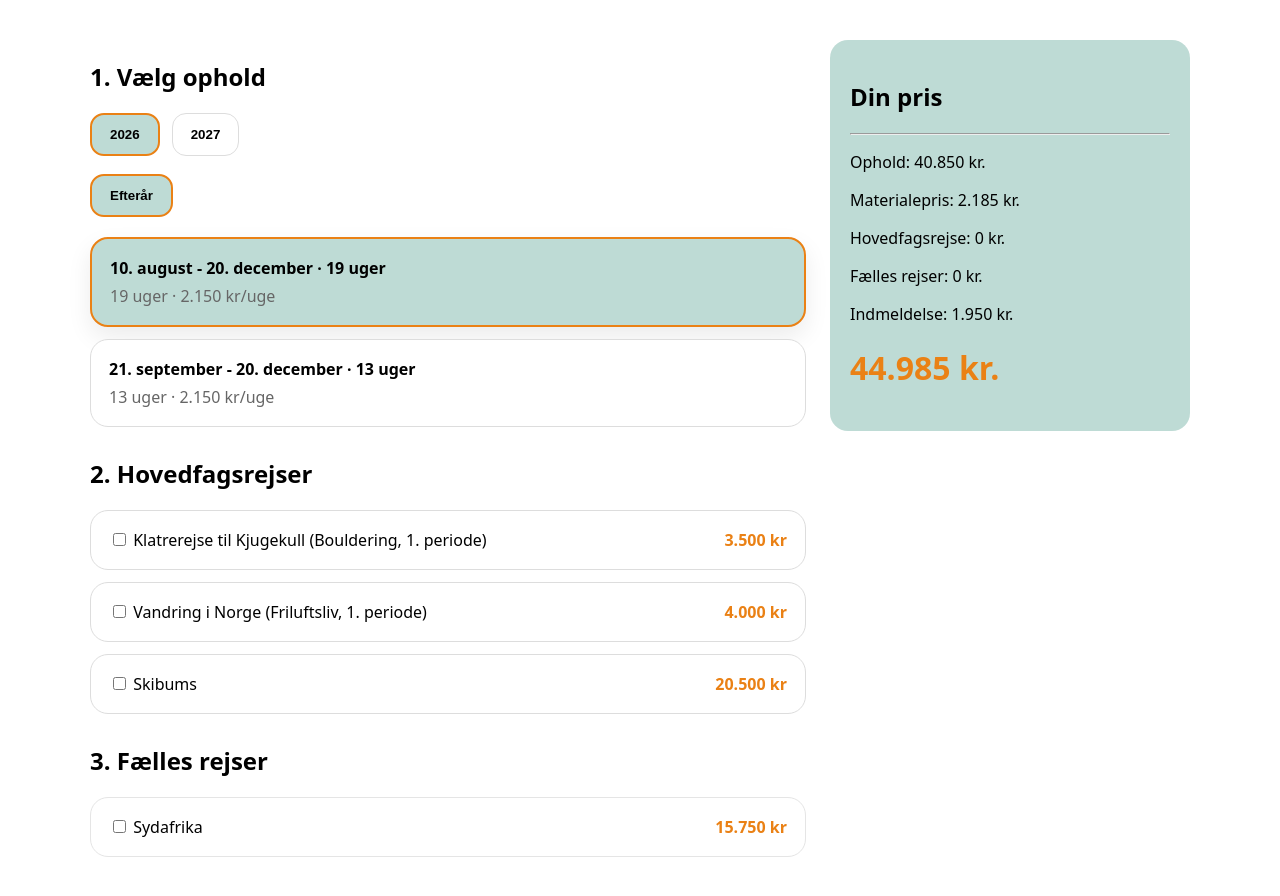
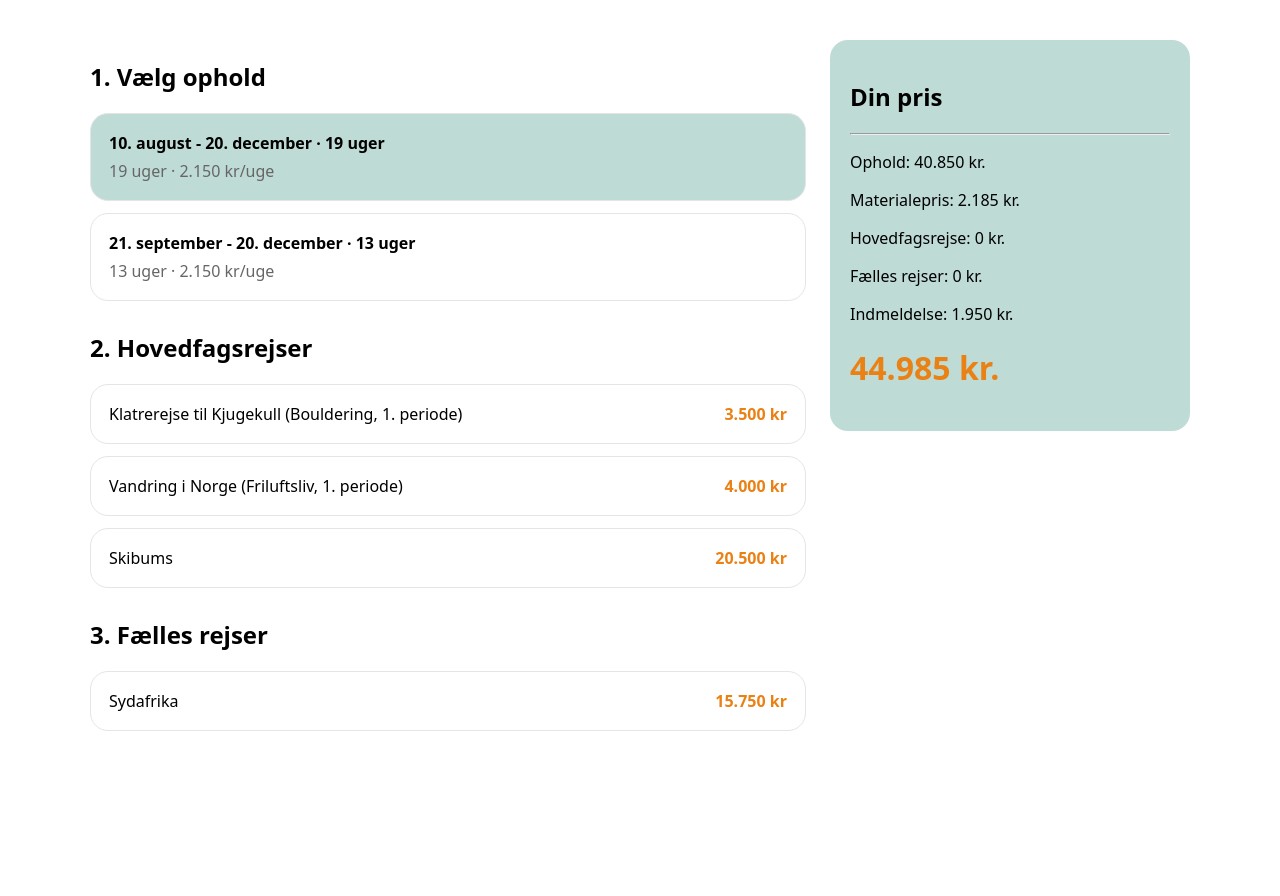
Before and after one commit to mvj-hub/Prisberegner, a React (Vite) app: page / in a window 1280 px wide. Shown: the top 896 px of the page. After the commit the page ends 800 px from the top, so only its background shows below. Built offline with nearby package versions, Linux system fonts and the light colour scheme.

Commit message:
scrollende sidebar

```diff
--- a/src/components/PriceCalculator.jsx
+++ b/src/components/PriceCalculator.jsx
@@ -33,7 +33,6 @@ const DATA = [
       { id: "south-africa", label: "Sydafrika", price: 15750 },
     ],
   },
-
   {
     id: "efteraar-2026-13",
     label: "21. september - 20. december  ·  13 uger",
@@ -44,7 +43,6 @@ const DATA = [
       { id: "south-africa", label: "Sydafrika", price: 15750 },
     ],
   },
-
   {
     id: "foraar-2027-25",
     label: "24. januar - 27. juni  ·  25 uger",
@@ -64,11 +62,7 @@ const DATA = [
         price: 7600,
         required: true,
       },
-      {
-        id: "alpine",
-        label: "Alpin skitur i Italien",
-        price: 7500,
-      },
+      { id: "alpine", label: "Alpin skitur i Italien", price: 7500 },
       {
         id: "fontainebleau",
         label: "Klatretur til Fontainebleau i Frankrig",
@@ -76,7 +70,6 @@ const DATA = [
       },
     ],
   },
-
   {
     id: "foraar-2027-15",
     label: "15. marts - 27. juni  ·  15 uger",
@@ -97,7 +90,6 @@ const DATA = [
       },
     ],
   },
-
   {
     id: "efteraar-2027-18",
     label: "16. august - 19. december  ·  18 uger",
@@ -120,7 +112,6 @@ const DATA = [
       { id: "south-africa", label: "Sydafrika", price: 17000 },
     ],
   },
-
   {
     id: "efteraar-2027-13",
     label: "20. september - 19. december  ·  13 uger",
@@ -138,9 +129,7 @@ export default function PriceCalculator() {
   const [selectedSeason, setSelectedSeason] = useState("Efterår");
 
   const filteredStays = DATA.filter((s) => {
-  const yearMatch =
-    s.id.split("-")[1] === selectedYear;
-
+    const yearMatch = s.id.split("-")[1] === selectedYear;
     const seasonMatch =
       selectedSeason === "Forår"
         ? s.id.startsWith("foraar")
@@ -154,9 +143,7 @@ export default function PriceCalculator() {
   );
 
   const [selectedMainTrip, setSelectedMainTrip] = useState(null);
-
   const [selectedGlobalTrips, setSelectedGlobalTrips] = useState({});
-
   const [isSheetOpen, setIsSheetOpen] = useState(false);
 
   const isMobile =
@@ -164,106 +151,22 @@ export default function PriceCalculator() {
 
   const selectedStay =
     DATA.find((s) => s.id === selectedStayId) || filteredStays[0];
-if (!selectedStay) {
-  return null;
-}
-  const years = [
-  ...new Set(
-    DATA.map((s) => s.id.split("-")[1])
-  ),
-];
 
-  const seasonsForYear = [
-  ...new Set(
-    DATA.filter(
-      (s) => s.id.split("-")[1] === selectedYear
-    ).map((s) =>
-      s.id.startsWith("foraar")
-        ? "Forår"
-        : "Efterår"
-    )
-  ),
-];
+  if (!selectedStay) return null;
 
-  useEffect(() => {
-    if (!filteredStays.find((s) => s.id === selectedStayId)) {
-      setSelectedStayId(filteredStays[0]?.id);
-    }
-  }, [selectedYear, selectedSeason]);
-
-  useEffect(() => {
-    if (!selectedStay) return;
-
-    setSelectedMainTrip(null);
-
-    const defaults = {};
-
-    selectedStay.globalTrips.forEach((t) => {
-      defaults[t.id] = !!t.required;
-    });
-
-    setSelectedGlobalTrips(defaults);
-  }, [selectedStay]);
-
-  const handleMainTripChange = (id) => {
-  setSelectedMainTrip((prev) => {
-    // klik på samme = fjern valg
-    const nextValue = prev === id ? null : id;
-
-    // Skibums må ikke kombineres med Sydafrika
-    if (nextValue === "skibums") {
-      setSelectedGlobalTrips((prevTrips) => ({
-        ...prevTrips,
-        "south-africa": false,
-      }));
-    }
-
-    return nextValue;
-  });
-};
-
-  const toggleGlobalTrip = (id) => {
-    setSelectedGlobalTrips((prev) => {
-      const next = {
-        ...prev,
-        [id]: !prev[id],
-      };
-
-      if (
-        id === "south-africa" &&
-        next[id] &&
-        selectedMainTrip === "skibums"
-      ) {
-        setSelectedMainTrip(null);
-      }
-
-      return next;
-    });
-  };
-
-  const schoolPrice =
-    selectedStay.weeks * selectedStay.weeklyPrice;
-
-  const materialPrice =
-    selectedStay.weeks * MATERIAL_PRICE_PER_WEEK;
-
+  const schoolPrice = selectedStay.weeks * selectedStay.weeklyPrice;
+  const materialPrice = selectedStay.weeks * MATERIAL_PRICE_PER_WEEK;
   const basePrice = schoolPrice + materialPrice;
 
   const mainTripPrice =
     selectedStay.trips.find((t) => t.id === selectedMainTrip)?.price || 0;
 
-  const globalTripsPrice =
-    selectedStay.globalTrips.reduce((sum, t) => {
-      return selectedGlobalTrips[t.id]
-        ? sum + t.price
-        : sum;
+  const globalTripsPrice = selectedStay.globalTrips.reduce((sum, t) => {
+    return selectedGlobalTrips[t.id] ? sum + t.price : sum;
   }, 0);
 
   const total =
-    basePrice +
-    mainTripPrice +
-    globalTripsPrice +
-    ENROLLMENT_FEE;
+    basePrice + mainTripPrice + globalTripsPrice + ENROLLMENT_FEE;
 
   const card = {
     border: "1px solid #e5e5e5",
@@ -271,7 +174,6 @@ if (!selectedStay) {
     padding: 18,
     marginBottom: 12,
     background: COLORS.card,
-    transition: "all 0.15s ease",
   };
 
   return (
@@ -281,250 +183,93 @@ if (!selectedStay) {
         margin: "40px auto",
         fontFamily: "system-ui",
         padding: "0 16px",
+
+        // 🔥 IMPORTANT FIX
         display: "flex",
-        flexDirection: isMobile ? "column" : "row",
+        alignItems: "flex-start",
         gap: 24,
-        paddingBottom: isMobile ? 80 : 0,
       }}
     >
+      {/* LEFT SIDE */}
       <div style={{ flex: 1 }}>
         <section>
           <h2>1. Vælg ophold</h2>
 
-          <div
-            style={{
-              display: "flex",
-              gap: 12,
-              marginBottom: 18,
-              flexWrap: "wrap",
-            }}
-          >
-            {years.map((year) => {
-              const selected = selectedYear === year;
-
-              return (
-                <button
-                  key={year}
-                  onClick={() => setSelectedYear(year)}
-                  style={{
-                    padding: "12px 18px",
-                    borderRadius: 14,
-                    border: selected
-                      ? `2px solid ${COLORS.primary}`
-                      : "1px solid #ddd",
-                    background: selected
-                      ? COLORS.soft
-                      : "#fff",
-                    cursor: "pointer",
-                    fontWeight: 700,
-                  }}
-                >
-                  {year}
-                </button>
-              );
-            })}
-          </div>
-
-          <div
-            style={{
-              display: "flex",
-              gap: 12,
-              marginBottom: 20,
-              flexWrap: "wrap",
-            }}
-          >
-            {seasonsForYear.map((season) => {
-              const selected = selectedSeason === season;
-
-              return (
-                <button
-                  key={season}
-                  onClick={() =>
-                    setSelectedSeason(season)
-                  }
-                  style={{
-                    padding: "12px 18px",
-                    borderRadius: 14,
-                    border: selected
-                      ? `2px solid ${COLORS.primary}`
-                      : "1px solid #ddd",
-                    background: selected
-                      ? COLORS.soft
-                      : "#fff",
-                    cursor: "pointer",
-                    fontWeight: 700,
-                  }}
-                >
-                  {season}
-                </button>
-              );
-            })}
-          </div>
-
-          {filteredStays.map((stay) => {
-            const selected =
-              selectedStayId === stay.id;
-
-            return (
+          {filteredStays.map((stay) => (
             <div
               key={stay.id}
-                onClick={() =>
-                  setSelectedStayId(stay.id)
-                }
+              onClick={() => setSelectedStayId(stay.id)}
               style={{
                 ...card,
                 cursor: "pointer",
-                  background: selected
-                    ? COLORS.soft
-                    : "#fff",
-                  border: selected
-                    ? `2px solid ${COLORS.primary}`
-                    : "1px solid #ddd",
-                  boxShadow: selected
-                    ? "0 10px 25px rgba(0,0,0,0.08)"
-                    : "none",
+                background:
+                  selectedStayId === stay.id ? COLORS.soft : "#fff",
               }}
             >
-                <div style={{ fontWeight: 700 }}>
-                  {stay.label}
-                </div>
+              <div style={{ fontWeight: 700 }}>{stay.label}</div>
 
-                <div
-                  style={{
-                    color: "#666",
-                    marginTop: 6,
-                  }}
-                >
+              {/* BEVARET FEATURE */}
+              <div style={{ color: "#666", marginTop: 6 }}>
                 {stay.weeks} uger ·{" "}
-                  {stay.weeklyPrice.toLocaleString(
-                    "da-DK"
-                  )}{" "}
-                  kr/uge
+                {stay.weeklyPrice.toLocaleString("da-DK")} kr/uge
               </div>
             </div>
-            );
-          })}
+          ))}
         </section>
 
         <section style={{ marginTop: 30 }}>
           <h2>2. Hovedfagsrejser</h2>
 
-          {selectedStay.trips.length === 0 ? (
-            <p style={{ color: "#666" }}>
-              Ingen hovedfagsrejser til dette ophold.
-            </p>
-          ) : (
-            selectedStay.trips.map((trip) => {
-              const selected =
-                selectedMainTrip === trip.id;
-
-              return (
+          {selectedStay.trips.map((trip) => (
             <div
               key={trip.id}
               onClick={() =>
-                    handleMainTripChange(trip.id)
+                setSelectedMainTrip((p) => (p === trip.id ? null : trip.id))
               }
               style={{
                 ...card,
                 cursor: "pointer",
-                    background: selected
-                      ? COLORS.soft
-                      : "#fff",
-                    border: selected
-                      ? `2px solid ${COLORS.primary}`
-                      : "1px solid #ddd",
+                background:
+                  selectedMainTrip === trip.id ? COLORS.soft : "#fff",
               }}
             >
-                  <label
-                    style={{
-                      display: "flex",
-                      justifyContent:
-                        "space-between",
-                    }}
-                  >
-                    <span>
-                      <input
-                        type="checkbox"
-                        checked={selected}
-                        onChange={() =>
-                          handleMainTripChange(
-                            trip.id
-                          )
-                        }
-                      />{" "}
-                      {trip.label}
-                    </span>
+              <div style={{ display: "flex", justifyContent: "space-between" }}>
+                <span>{trip.label}</span>
+                <strong style={{ color: COLORS.primary }}>
+                  {trip.price.toLocaleString("da-DK")} kr
+                </strong>
+              </div>
+            </div>
+          ))}
+        </section>
 
-                    <strong
-                      style={{
-                        color: COLORS.primary,
-                      }}
-                    >
-                      {trip.price.toLocaleString(
-                        "da-DK"
-                      )}{" "}
-                      kr
-                    </strong>
-                  </label>
-                </div>
-              );
-            })
-          )}
-        </section>        {/* FÆLLES REJSER */}
         <section style={{ marginTop: 30 }}>
           <h2>3. Fælles rejser</h2>
 
-          {selectedStay.globalTrips.map((trip) => {
-            const disabled =
-              trip.id === "south-africa" &&
-              selectedMainTrip === "skibums";
-
-            const checked = selectedGlobalTrips[trip.id];
-
-            return (
-              <div
-                key={trip.id}
-                style={{
-                  ...card,
-                  opacity: disabled ? 0.4 : 1,
-                  cursor: disabled ? "not-allowed" : "pointer",
-                  background: checked ? COLORS.soft : "#fff",
-                }}
-              >
-                <label
-                  style={{
-                    display: "flex",
-                    justifyContent: "space-between",
-                  }}
-                >
-                  <span>
-                    <input
-                      type="checkbox"
-                      checked={checked || false}
-                      disabled={disabled || trip.required}
-                      onChange={() => toggleGlobalTrip(trip.id)}
-                    />{" "}
-                    {trip.label}
-                  </span>
-
+          {selectedStay.globalTrips.map((trip) => (
+            <div key={trip.id} style={card}>
+              <div style={{ display: "flex", justifyContent: "space-between" }}>
+                <span>{trip.label}</span>
                 <strong style={{ color: COLORS.primary }}>
                   {trip.price.toLocaleString("da-DK")} kr
-                    {trip.required && " (obligatorisk)"}
                 </strong>
-                </label>
               </div>
-            );
-          })}
+            </div>
+          ))}
         </section>
       </div>
 
-      {/* DESKTOP SIDEBAR */}
+      {/* SIDEBAR — ONLY FIXED PART */}
       {!isMobile && (
         <div
           style={{
             width: 320,
+
+            // 🔥 THIS IS THE KEY FIX
             position: "sticky",
             top: 20,
+            alignSelf: "flex-start",
+
             background: COLORS.soft,
             borderRadius: 18,
             padding: 20,
@@ -532,139 +277,19 @@ if (!selectedStay) {
           }}
         >
           <h2>Din pris</h2>
-
           <hr />
 
-          <p>
-            Ophold:{" "}
-            {schoolPrice.toLocaleString("da-DK")} kr.
-          </p>
-
-          <p>
-            Materialepris:{" "}
-            {materialPrice.toLocaleString("da-DK")} kr.
-          </p>
-
-          <p>
-            Hovedfagsrejse:{" "}
-            {mainTripPrice.toLocaleString("da-DK")} kr.
-          </p>
-
-          <p>
-            Fælles rejser:{" "}
-            {globalTripsPrice.toLocaleString("da-DK")} kr.
-          </p>
-
-          <p>
-            Indmeldelse:{" "}
-            {ENROLLMENT_FEE.toLocaleString("da-DK")} kr.
-          </p>
+          <p>Ophold: {schoolPrice.toLocaleString("da-DK")} kr.</p>
+          <p>Materialepris: {materialPrice.toLocaleString("da-DK")} kr.</p>
+          <p>Hovedfagsrejse: {mainTripPrice.toLocaleString("da-DK")} kr.</p>
+          <p>Fælles rejser: {globalTripsPrice.toLocaleString("da-DK")} kr.</p>
+          <p>Indmeldelse: {ENROLLMENT_FEE.toLocaleString("da-DK")} kr.</p>
 
           <h1 style={{ color: COLORS.primary }}>
             {total.toLocaleString("da-DK")} kr.
           </h1>
         </div>
       )}
-
-      {/* MOBILE TOTAL */}
-      {isMobile && (
-        <>
-          <div
-            onClick={() => setIsSheetOpen(true)}
-            style={{
-              position: "fixed",
-              bottom: 0,
-              left: 0,
-              right: 0,
-              background: COLORS.primary,
-              color: "#fff",
-              padding: 16,
-              textAlign: "center",
-              fontWeight: 700,
-              zIndex: 999,
-            }}
-          >
-            {total.toLocaleString("da-DK")} kr · Se detaljer
-          </div>
-
-          {isSheetOpen && (
-            <>
-              <div
-                onClick={() => setIsSheetOpen(false)}
-                style={{
-                  position: "fixed",
-                  inset: 0,
-                  background: "rgba(0,0,0,0.4)",
-                  zIndex: 1000,
-                }}
-              />
-
-              <div
-                style={{
-                  position: "fixed",
-                  left: 0,
-                  right: 0,
-                  bottom: 0,
-                  background: "#fff",
-                  borderTopLeftRadius: 20,
-                  borderTopRightRadius: 20,
-                  padding: 20,
-                  zIndex: 1001,
-                }}
-              >
-                <h2>Din pris</h2>
-
-                <hr />
-
-                <p>
-                  Ophold:{" "}
-                  {schoolPrice.toLocaleString("da-DK")} kr.
-                </p>
-
-                <p>
-                  Materialepris:{" "}
-                  {materialPrice.toLocaleString("da-DK")} kr.
-                </p>
-
-                <p>
-                  Hovedfagsrejse:{" "}
-                  {mainTripPrice.toLocaleString("da-DK")} kr.
-                </p>
-
-                <p>
-                  Fælles rejser:{" "}
-                  {globalTripsPrice.toLocaleString("da-DK")} kr.
-                </p>
-
-                <p>
-                  Indmeldelse:{" "}
-                  {ENROLLMENT_FEE.toLocaleString("da-DK")} kr.
-                </p>
-
-                <h1 style={{ color: COLORS.primary }}>
-                  {total.toLocaleString("da-DK")} kr.
-                </h1>
-
-                <button
-                  onClick={() => setIsSheetOpen(false)}
-                  style={{
-                    width: "100%",
-                    marginTop: 16,
-                    padding: 14,
-                    borderRadius: 12,
-                    border: "none",
-                    background: COLORS.primary,
-                    color: "#fff",
-                    fontWeight: 700,
-                  }}
-                >
-                  Luk
-                </button>
-              </div>
-            </>
-          )}
-        </>
-      )}
     </div>
   );
 }
```
Lines whose indentation alone changed are shown as unchanged.
